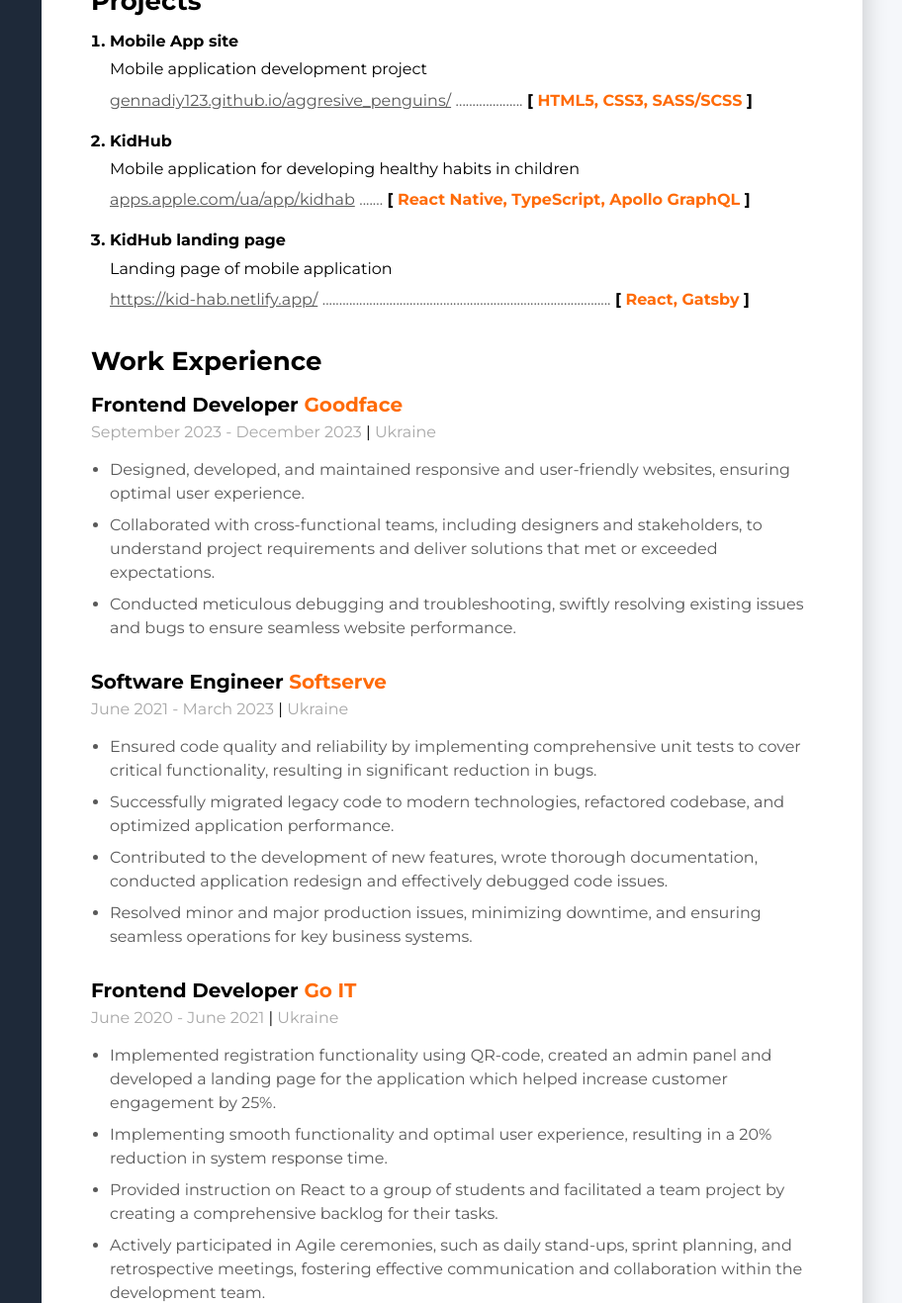
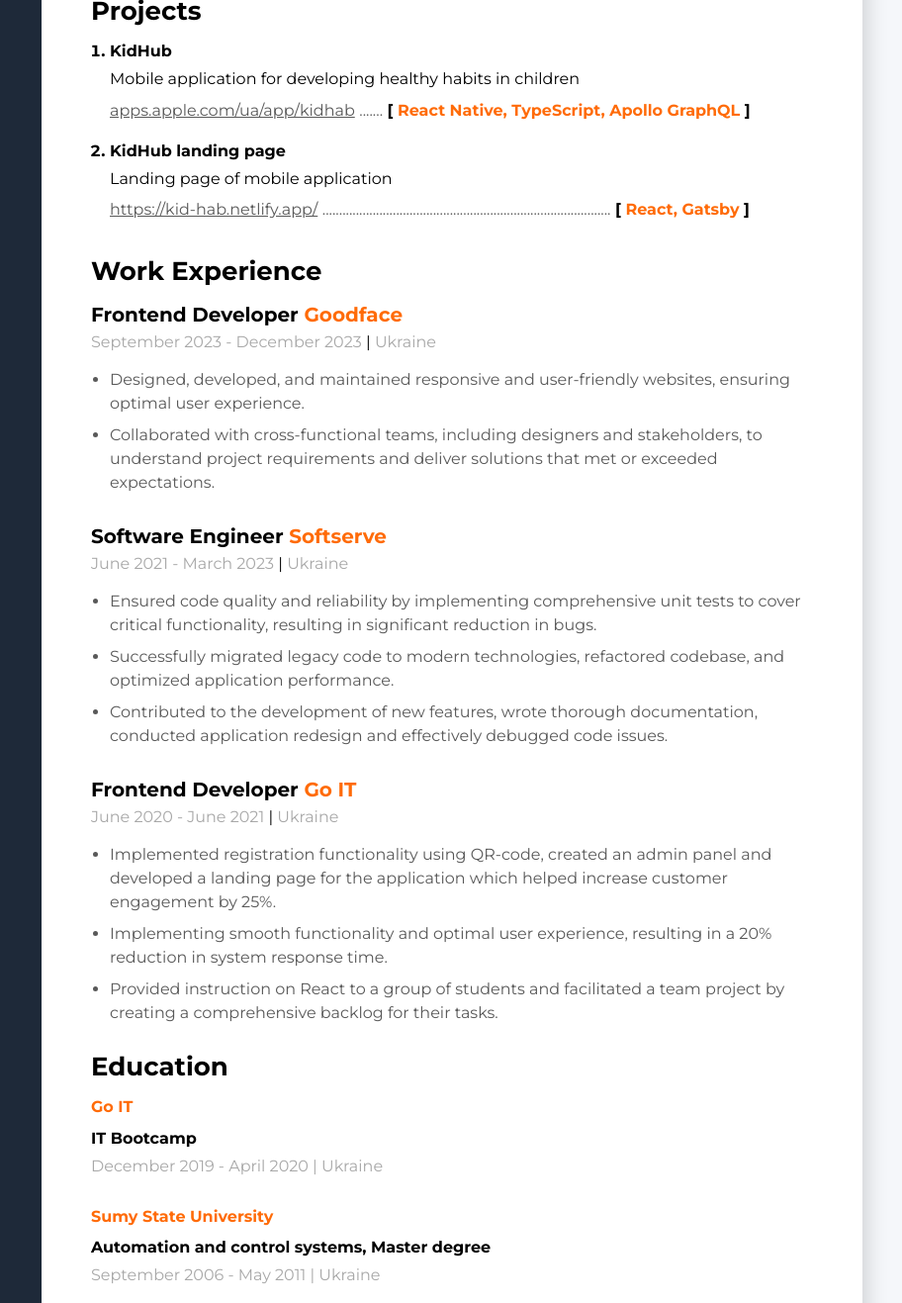
Before and after one commit to gennadiy123/Resume, a plain HTML site: page index.html in a window 1280 px wide. Shown: the part 320-1637 px from the top of the page at 99% size, 368-1280 px from the left. Drawn offline with Linux system fonts and the light colour scheme.

Commit message:
small style changes

```diff
--- a/css/styles.css
+++ b/css/styles.css
@@ -86,7 +86,7 @@ body {
   font-size: 40px;
   font-weight: 700;
   line-height: 40px;
-  margin-top: 10px;
+  margin-top: 20px;
 }
 
 .description {
--- a/index.html
+++ b/index.html
@@ -146,26 +146,6 @@
           <h3 class="main-container-title">Projects</h3>
           <ol>
             <li class="project-item">
-              <h4>Mobile App site</h4>
-              <p class="project-description">
-                Mobile application development project
-              </p>
-              <a
-                class="main-container-link"
-                target="_blank"
-                href="https://gennadiy123.github.io/aggresive_penguins/"
-                >gennadiy123.github.io/aggresive_penguins/</a
-              >
-              <span class="dots">....................</span>
-              <span
-                ><b>[</b>
-                <span class="main-container-link company"
-                  >HTML5, CSS3, SASS/SCSS</span
-                >
-                <b>]</b></span
-              >
-            </li>
-            <li class="project-item">
               <h4>KidHub</h4>
               <p class="project-description">
                 Mobile application for developing healthy habits in children
@@ -227,11 +207,6 @@
                 and stakeholders, to understand project requirements and deliver
                 solutions that met or exceeded expectations.
               </li>
-              <li class="profession-duties-item">
-                Conducted meticulous debugging and troubleshooting, swiftly
-                resolving existing issues and bugs to ensure seamless website
-                performance.
-              </li>
             </ul>
           </div>
           <div>
@@ -256,10 +231,6 @@
                 Contributed to the development of new features, wrote thorough
                 documentation, conducted application redesign and effectively
                 debugged code issues.
-              </li>
-              <li class="profession-duties-item">
-                Resolved minor and major production issues, minimizing downtime,
-                and ensuring seamless operations for key business systems.
               </li>
             </ul>
           </div>
@@ -286,12 +257,6 @@
                 facilitated a team project by creating a comprehensive backlog
                 for their tasks.
               </li>
-              <li class="profession-duties-item">
-                Actively participated in Agile ceremonies, such as daily
-                stand-ups, sprint planning, and retrospective meetings,
-                fostering effective communication and collaboration within the
-                development team.
-              </li>
             </ul>
           </div>
           <h3 class="main-container-title">Education</h3>
```
